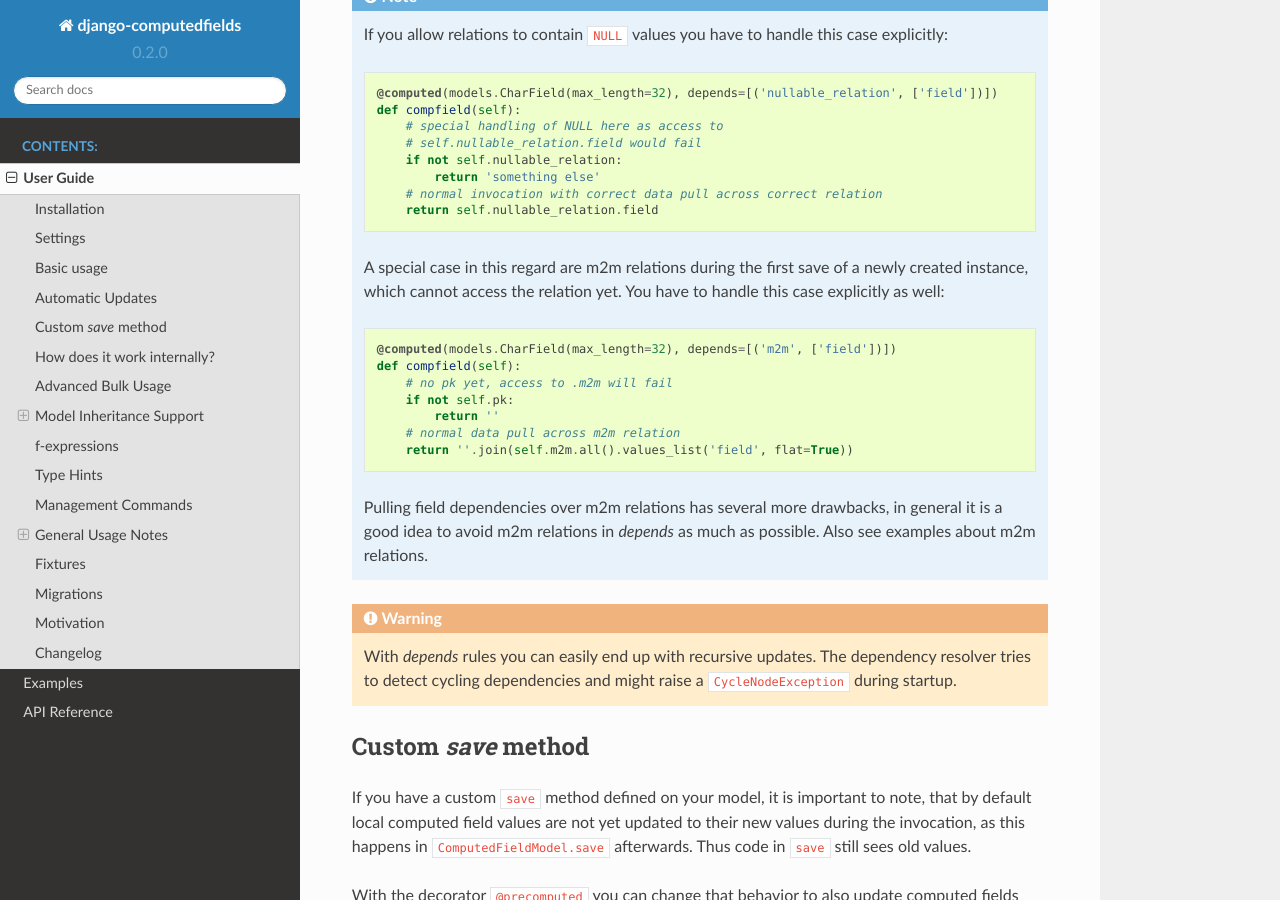
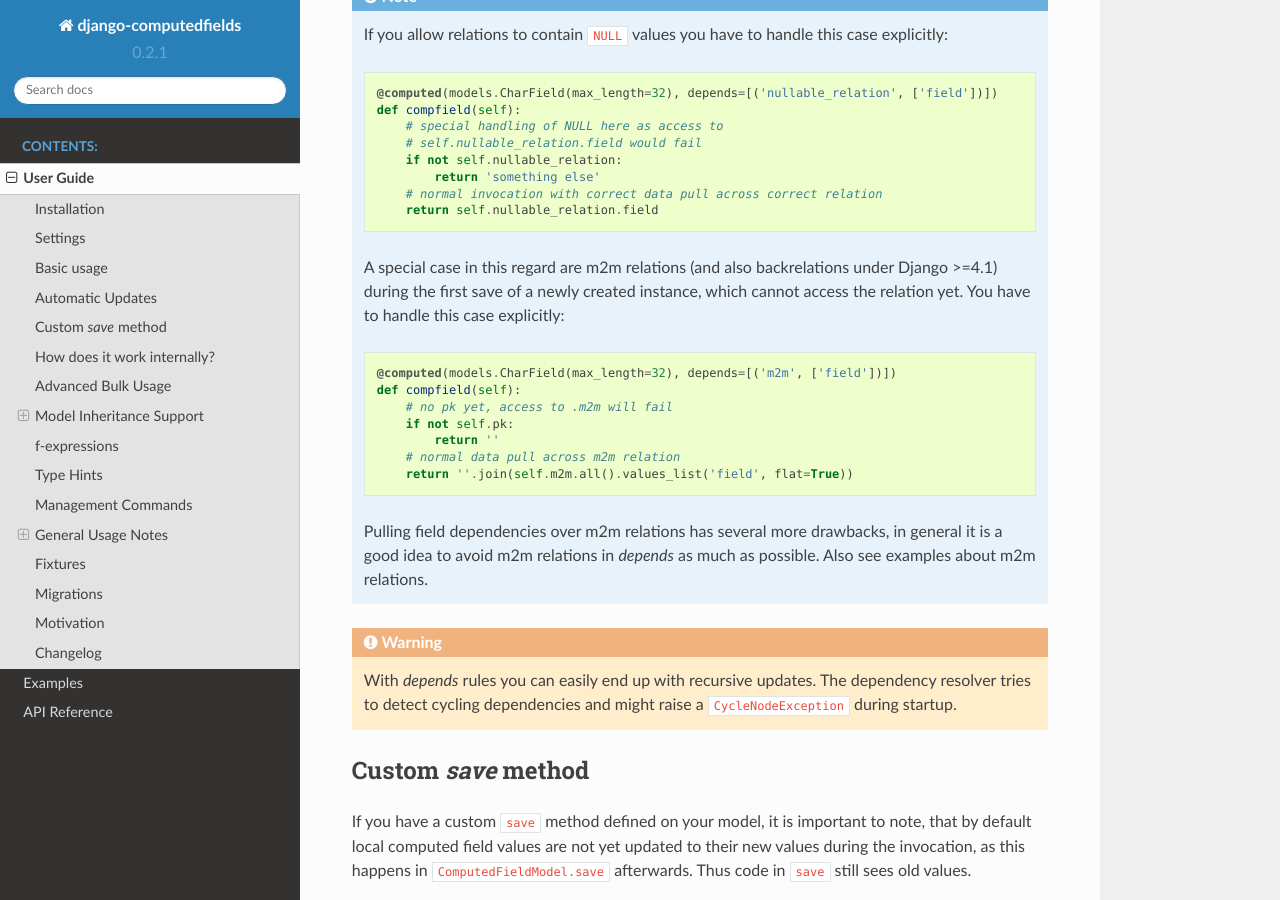
Before and after one commit to netzkolchose/django-computedfields, a Sphinx documentation site: the page built from docs/manual.rst, in a window 1280 px wide and 900 px high, scrolled down 3227 px. Built offline with Sphinx 7.4.7 and the Read the Docs theme 2.0.0, drawn with Linux system fonts in a browser that asks for light colours; the version number is read from the project's files by our own code; some of the changed text lies outside the part shown.

Commit message:
prepare for updated release

```diff
--- a/computedfields/__init__.py
+++ b/computedfields/__init__.py
@@ -1 +1 @@
-__version__ = '0.2.0'
+__version__ = '0.2.1'
--- a/docs/manual.rst
+++ b/docs/manual.rst
@@ -165,9 +165,9 @@ pulls data from.
             # normal invocation with correct data pull across correct relation
             return self.nullable_relation.field
 
-    A special case in this regard are m2m relations during the first save of a newly
-    created instance, which cannot access the relation yet. You have to handle this case
-    explicitly as well:
+    A special case in this regard are m2m relations (and also backrelations under Django >=4.1)
+    during the first save of a newly created instance, which cannot access the relation yet.
+    You have to handle this case explicitly:
 
     .. CODE:: python
 
@@ -582,6 +582,9 @@ a similar feature in Django's ORM.
 
 Changelog
 ---------
+
+- 0.2.1
+    - Django 4.1 support
 - 0.2.0 - next beta release
     - new features:
         - better memory control for the update resolver via
--- a/setup.py
+++ b/setup.py
@@ -28,7 +28,7 @@ setup(
     author='netzkolchose',
     author_email='j.breitbart@netzkolchose.de',
     url='https://github.com/netzkolchose/django-computedfields',
-    download_url='https://github.com/netzkolchose/django-computedfields/archive/0.2.0.tar.gz',
+    download_url='https://github.com/netzkolchose/django-computedfields/archive/0.2.1.tar.gz',
     keywords=['django', 'method', 'decorator', 'autoupdate', 'persistent', 'field'],
     classifiers=[
         'Development Status :: 4 - Beta',
@@ -38,7 +38,7 @@ setup(
         'Topic :: Software Development :: Libraries',
         'Framework :: Django',
         'Framework :: Django :: 3.2',
-        'Framework :: Django :: 4.0',
+        'Framework :: Django :: 4.1',
         'License :: OSI Approved :: MIT License',
         'Programming Language :: Python :: 3',
         'Programming Language :: Python :: 3.7',
```
Also changed, not shown: README.md (+4 -0 lines).
